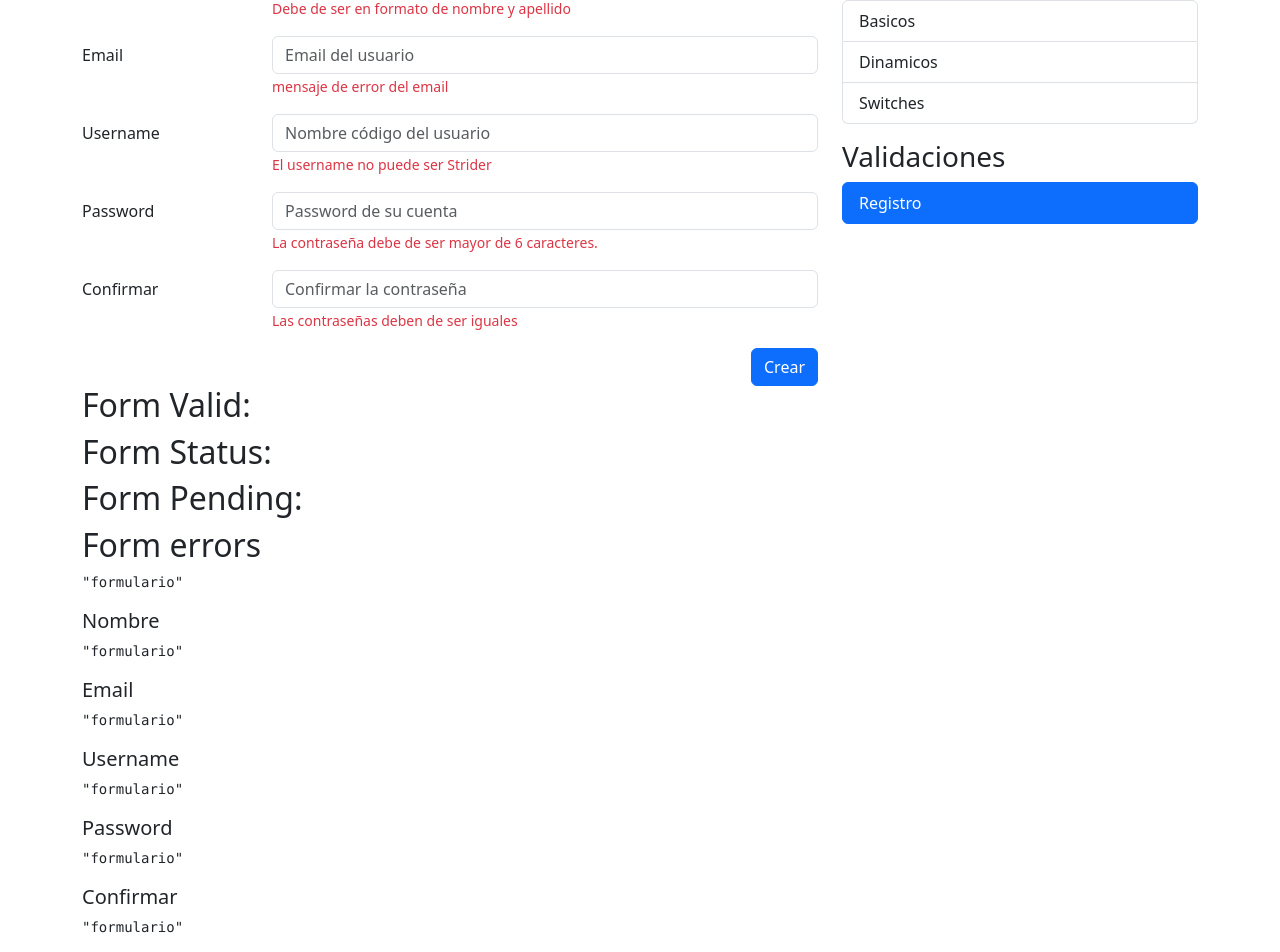
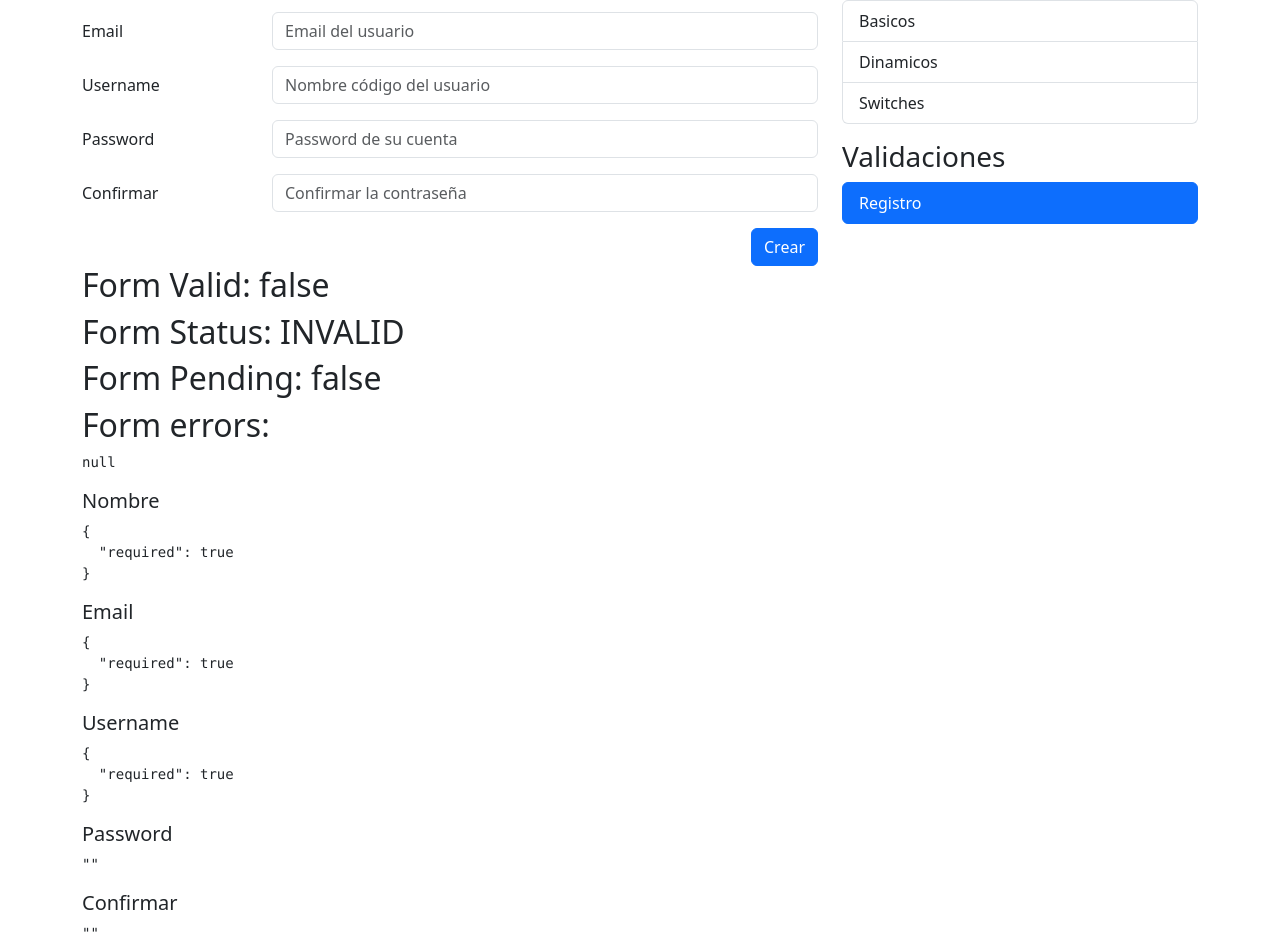
Before and after one commit to luiyugito666/formApp, an Angular app: page /auth/singn-up in a window 1280 px wide. Shown: the part 113-1065 px from the top of the page. Built offline with nearby package versions, Linux system fonts and the light colour scheme.

Commit message:
implementacion del servicio de validaciones

```diff
--- a/src/app/auth/auth.module.ts
+++ b/src/app/auth/auth.module.ts
@@ -3,6 +3,7 @@
 
 import { AuthRoutingModule } from './auth-routing.module';
 import { RegisterPageComponent } from './pages/register-page/register-page.component';
+import { ReactiveFormsModule } from '@angular/forms';
 
 
 @NgModule({
@@ -11,7 +12,8 @@
   ],
   imports: [
     CommonModule,
-    AuthRoutingModule
+    AuthRoutingModule,
+    ReactiveFormsModule
   ]
 })
 export class AuthModule { }
--- a/src/app/auth/pages/register-page/register-page.component.html
+++ b/src/app/auth/pages/register-page/register-page.component.html
@@ -4,7 +4,9 @@
 <div class="row">
     <div class="col">
 
-        <form autocomplete="off">
+        <form [formGroup]="myForm"
+        (ngSubmit)="onSubmit()"
+        autocomplete="off">
 
             <!-- Nombre -->
             <div class="row mb-3">
@@ -12,9 +14,10 @@
                 <div class="col-sm-9">
                     <input type="text"
                            class="form-control"
-                           placeholder="Nombre del usuario">
+                           placeholder="Nombre del usuario"
+                           formControlName="name">
 
-                    <span class="form-text text-danger">
+                    <span *ngIf="isValidField('name')" class="form-text text-danger">
                         Debe de ser en formato de nombre y apellido
                     </span>
                 </div>
@@ -26,8 +29,9 @@
                 <div class="col-sm-9">
                     <input type="email"
                            class="form-control"
-                           placeholder="Email del usuario">
-                    <span class="form-text text-danger">
+                           placeholder="Email del usuario"
+                           formControlName="email">
+                    <span *ngIf="isValidField('email')" class="form-text text-danger">
                         mensaje de error del email
                     </span>
                 </div>
@@ -39,8 +43,9 @@
                 <div class="col-sm-9">
                     <input type="text"
                            class="form-control"
-                           placeholder="Nombre código del usuario">
-                    <span class="form-text text-danger">
+                           placeholder="Nombre código del usuario"
+                           formControlName="username">
+                    <span *ngIf="isValidField('username')"class="form-text text-danger">
                          El username no puede ser Strider
                     </span>
                 </div>
@@ -52,9 +57,10 @@
                 <div class="col-sm-9">
                     <input type="password"
                            class="form-control"
-                           placeholder="Password de su cuenta">
+                           placeholder="Password de su cuenta"
+                           formControlName="password">
 
-                    <span class="form-text text-danger">
+                    <span *ngIf="isValidField('password')" class="form-text text-danger">
                          La contraseña debe de ser mayor de 6 caracteres.
                     </span>
                 </div>
@@ -66,9 +72,10 @@
                 <div class="col-sm-9">
                     <input type="password"
                            class="form-control"
-                           placeholder="Confirmar la contraseña">
+                           placeholder="Confirmar la contraseña"
+                           formControlName="password2">
 
-                    <span class="form-text text-danger">
+                    <span *ngIf="isValidField('password2')"class="form-text text-danger">
                          Las contraseñas deben de ser iguales
                     </span>
                 </div>
@@ -90,24 +97,24 @@
 </div>
 
 
-<h2>Form Valid: </h2>
-<h2>Form Status: </h2>
-<h2>Form Pending: </h2>
-<h2>Form errors</h2>
-<pre>{{ 'formulario' | json }}</pre>
+<h2>Form Valid: {{myForm.valid}}</h2>
+<h2>Form Status: {{myForm.status}}</h2>
+<h2>Form Pending: {{myForm.pending}}</h2>
+<h2>Form errors:</h2>
+<pre>{{ myForm.errors | json }}</pre>
 
 <h5>Nombre</h5>
-<pre>{{ 'formulario' | json }}</pre>
+<pre>{{ myForm.controls['name'].errors| json }}</pre>
 
 <h5>Email</h5>
-<pre>{{ 'formulario' | json }}</pre>
+<pre>{{ myForm.controls['email'].errors | json }}</pre>
 
 <h5>Username</h5>
-<pre>{{ 'formulario' | json }}</pre>
+<pre>{{ myForm.controls['username'].errors| json }}</pre>
 
 
 <h5>Password</h5>
-<pre>{{ 'formulario' | json }}</pre>
+<pre>{{ myForm.value.password | json }}</pre>
 
 <h5>Confirmar</h5>
-<pre>{{ 'formulario' | json }}</pre>
+<pre>{{ myForm.value.password2 | json }}</pre>
--- a/src/app/auth/pages/register-page/register-page.component.ts
+++ b/src/app/auth/pages/register-page/register-page.component.ts
@@ -1,10 +1,41 @@
 import { Component } from '@angular/core';
+import { FormBuilder, FormGroup, Validators } from '@angular/forms';
+import { ValidatorsService } from 'src/app/shared/services/validator.service';
+/* import * as cunstonValidators from 'src/app/shared/validators/validator';
+ */
 
 @Component({
   templateUrl: './register-page.component.html',
-  styles: [
-  ]
+
 })
 export class RegisterPageComponent {
 
+  public myForm: FormGroup = this.fb.group({
+
+        name:['',[Validators.required,Validators.pattern(this.validatosService.firstNameAndLastnamePattern)]],
+        email:['',[Validators.required,Validators.pattern(this.validatosService.emailPattern),]],
+        username:['',[Validators.required,this.validatosService.cantBeStrider]],
+        password:['',[Validators.required,Validators.minLength(6)]],
+        password2:['',[Validators.required]],
+
+
+  })
+  constructor(private fb: FormBuilder, private validatosService:ValidatorsService) { }
+
+
+  isValidField(field: string) {
+    return this.validatosService.isValidField(this.myForm, field);
+  }
+
+
+  onSubmit() {
+this.myForm.markAllAsTouched();
+
+  }
+
+
+
+
+
+
 }
--- a/src/app/reactive/pages/switches-page/switches-page.component.html
+++ b/src/app/reactive/pages/switches-page/switches-page.component.html
@@ -2,7 +2,7 @@
 <hr>
 
 
-<form autocomplete="off">
+<form [formGroup]="myForm" autocomplete="off" (ngSubmit)="onSave()">
 
     <!-- Radio -->
     <div class="row mb-3">
@@ -13,7 +13,8 @@
                 <input class="form-check-input"
                        type="radio"
                        value="M"
-                       id="radioMasculino">
+                       id="radioMasculino"
+                       formControlName="gender">
                 <label class="form-check-label" for="radioMasculino">
                   Masculino
                 </label>
@@ -23,11 +24,14 @@
                 <input class="form-check-input"
                        type="radio"
                        value="F"
-                       id="radioFemenino">
+                       id="radioFemenino"
+                        formControlName="gender">
                 <label class="form-check-label" for="radioFemenino">
                   Femenino
                 </label>
             </div>
+
+
 
         </div>
     </div>
@@ -40,7 +44,8 @@
             <div class="form-check form-switch mt-2">
                 <input class="form-check-input"
                        type="checkbox"
-                       id="flexSwitchCheckChecked">
+                       id="flexSwitchCheckChecked"
+                       formControlName="wantNotification">
                 <label class="form-check-label" for="flexSwitchCheckChecked">Quiero recibir notificaciones</label>
             </div>
 
@@ -54,12 +59,14 @@
             <div class="form-check">
                 <input class="form-check-input"
                        type="checkbox"
-                       id="flexCheckDefault">
+                       id="flexCheckDefault"
+                       formControlName="termsConditions"
+                       >
                 <label class="form-check-label" for="flexCheckDefault">
                   Términos y condiciones de uso
                 </label>
               </div>
-              <span class="form-text text-danger">
+              <span *ngIf="isValidField('termsConditions')" class="form-text text-danger">
                  Debe de aceptar las condiciones de uso
               </span>
 
@@ -81,15 +88,15 @@
 
 
 <h5>Valor del formulario</h5>
-<pre>{{ 'object' | json }}</pre>
+<pre>{{ myForm.value | json }}</pre>
 <br>
 
 <h5>Persona</h5>
-<pre>{{ 'object' | json }}</pre>
+<pre>{{ person| json }}</pre>
 <br>
 
 <h5>Valid</h5>
-<pre>{{ 'object' | json }}</pre>
+<pre>{{ myForm.valid | json }}</pre>
 
 <!-- <h5>Términos</h5> -->
 <!-- <pre>{{ myForm.controls?.terminos?.errors | json }}</pre> -->
--- a/src/app/reactive/pages/switches-page/switches-page.component.ts
+++ b/src/app/reactive/pages/switches-page/switches-page.component.ts
@@ -1,10 +1,57 @@
-import { Component } from '@angular/core';
+import { Component, OnInit } from '@angular/core';
+import { FormBuilder, FormGroup, Validators } from '@angular/forms';
 
 @Component({
   templateUrl: './switches-page.component.html',
   styles: [
   ]
 })
-export class SwitchesPageComponent {
+export class SwitchesPageComponent implements OnInit {
+
+  public myForm: FormGroup = this.fb.group({
+    gender: ['M', [Validators.required]],
+    wantNotification: [true, [Validators.required]],
+    termsConditions: [false,[Validators.requiredTrue]],
+
+  })
+
+  public person = {
+
+    gender: 'F',
+    wantNotification:false
+
+
+  }
+
+
+
+  constructor(private fb: FormBuilder) { }
+  ngOnInit(): void {
+    this.myForm.reset(this.person);
+  }
+
+
+  isValidField(field: string):boolean |null{
+    return this.myForm.controls[field].errors
+      && this.myForm.controls[field].touched;
+  }
+
+
+
+
+
+  onSave() {
+    if (this.myForm.invalid) {
+    this.myForm.markAllAsTouched();
+    return
+    };
+
+    const { termsConditions, ...newPerson } =this.myForm.value
+    this.person=newPerson
+    console.log(this.myForm.value)
+    console.log(this.person)
+
+  }
+
 
 }
--- /dev/null
+++ b/src/app/shared/services/validator.service.ts
@@ -0,0 +1,30 @@
+import { Injectable } from '@angular/core';
+import { FormControl, ValidationErrors, Validators, FormGroup } from '@angular/forms';
+
+@Injectable({providedIn: 'root'})
+export class ValidatorsService {
+
+  public firstNameAndLastnamePattern: string = '([a-zA-Z]+) ([a-zA-Z]+)';
+public emailPattern: string = "^[a-z0-9._%+-]+@[a-z0-9.-]+\\.[a-z]{2,4}$";
+
+ public cantBeStrider=(control:FormControl):ValidationErrors|null => {
+
+  const value: string = control.value.trim().toLowerCase();
+  if (value === 'strider') {
+        return {
+        noStrider: true,
+      }
+
+  }
+  return null;
+
+  }
+
+  public isValidField(form:FormGroup ,field: string){
+    return form.controls[field].errors
+      && form.controls[field].touched;
+  }
+
+
+
+}
--- /dev/null
+++ b/src/app/shared/validators/validator.ts
@@ -0,0 +1,21 @@
+import { FormControl, ValidationErrors } from "@angular/forms"
+
+
+export const firstNameAndLastnamePattern: string = '([a-zA-Z]+) ([a-zA-Z]+)';
+export const emailPattern: string = "^[a-z0-9._%+-]+@[a-z0-9.-]+\\.[a-z]{2,4}$";
+
+
+export const cantBeStrider=(control:FormControl):ValidationErrors|null => {
+
+  const value: string = control.value.trim().toLowerCase();
+  if (value === 'strider') {
+        return {
+        noStrider: true,
+      }
+
+  }
+  return null;
+
+
+
+}
```
